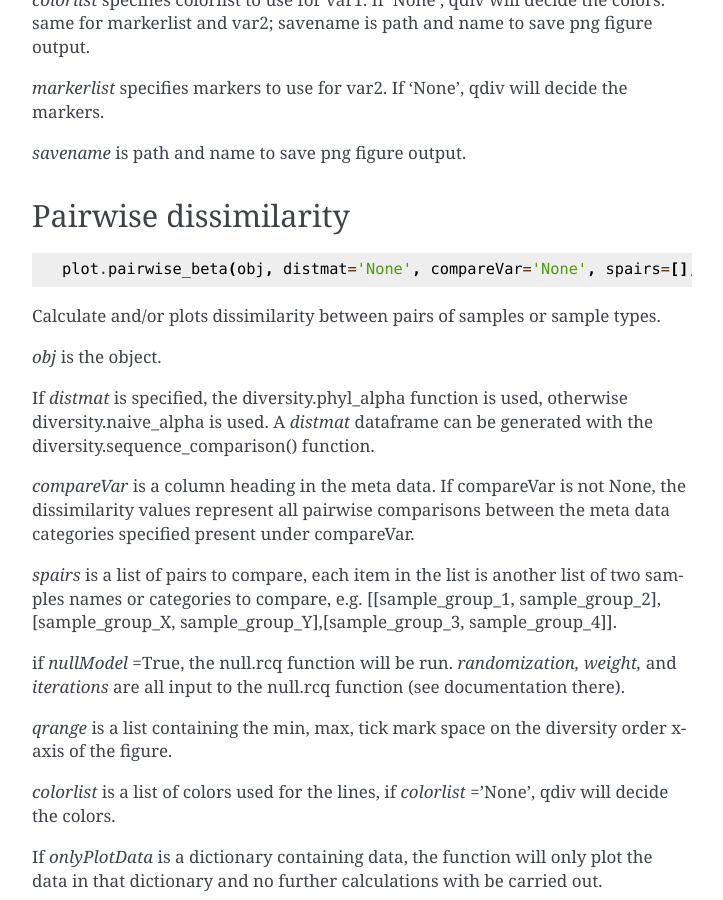
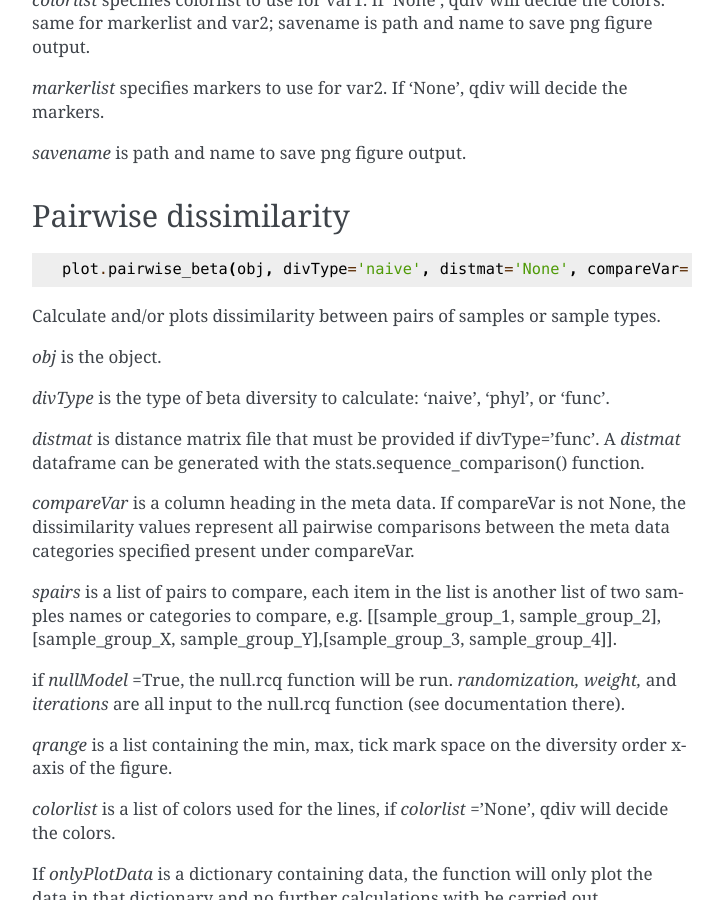
Before and after one commit to omvatten/qdiv, a Sphinx documentation site: the page built from docs/Plotting.rst, in a window 1280 px wide and 900 px high, scrolled down 2857 px. Shown: the whole window, without its empty margins (388-1111 px from the left). Built offline with Sphinx 7.4.7, drawn with Linux system fonts in a browser that asks for light colours.

Commit message:
bug fixes

```diff
--- a/docs/Plotting.rst
+++ b/docs/Plotting.rst
@@ -122,13 +122,15 @@ Pairwise dissimilarity
 
 .. code-block:: python
 
-   plot.pairwise_beta(obj, distmat='None', compareVar='None', spairs=[], nullModel=True, randomization='abundance', weight=0, iterations=10, qrange=[0, 2, 0.5], colorlist='None', onlyPlotData='None', skipJB=False, onlyReturnData=False, savename='None')
+   plot.pairwise_beta(obj, divType='naive', distmat='None', compareVar='None', spairs=[], nullModel=True, randomization='abundance', weight=0, iterations=10, qrange=[0, 2, 0.5], colorlist='None', onlyPlotData='None', skipJB=False, onlyReturnData=False, savename='None')
 
 Calculate and/or plots dissimilarity between pairs of samples or sample types.
 
 *obj* is the object.
 
-If *distmat* is specified, the diversity.phyl_alpha function is used, otherwise diversity.naive_alpha is used. A *distmat* dataframe can be generated with the diversity.sequence_comparison() function.
+*divType* is the type of beta diversity to calculate: 'naive', 'phyl', or 'func'.
+
+*distmat* is distance matrix file that must be provided if divType='func'. A *distmat* dataframe can be generated with the stats.sequence_comparison() function.
 
 *compareVar* is a column heading in the meta data. If compareVar is not None, the dissimilarity values represent all pairwise comparisons
 between the meta data categories specified present under compareVar.
```
Also changed, not shown: README.md (+4 -3 lines), 10 other files.
